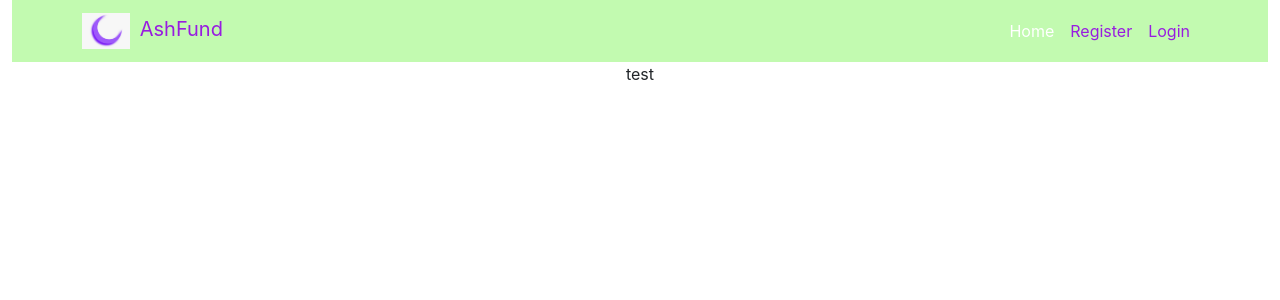
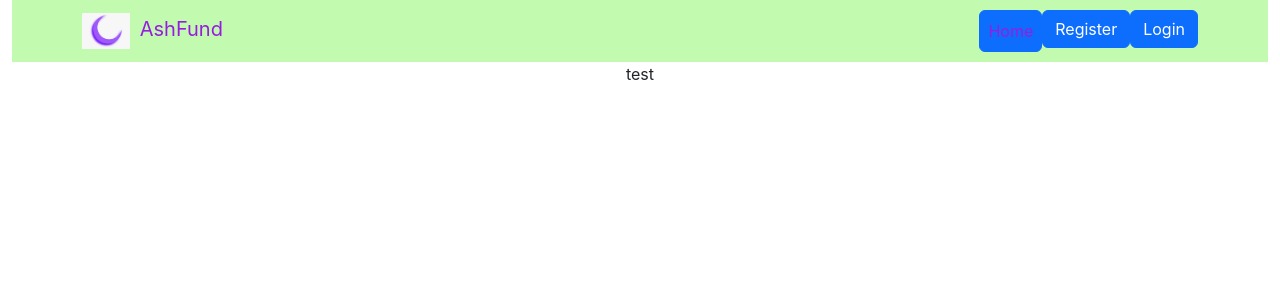
Before and after one commit to nathan-ashman/Funding_Dapp_Project, a React (Create React App) app in the folder react-funding-app/: page / in a window 1280 px wide. Shown: the top 300 px of the page. Built offline with nearby package versions, Linux system fonts and the light colour scheme.

Commit message:
start guest home buttons

```diff
--- a/react-funding-app/public/index.html
+++ b/react-funding-app/public/index.html
@@ -9,8 +9,12 @@
       name="description"
       content="Web site created using create-react-app"
     />
-    <link rel="apple-touch-icon" href="%PUBLIC_URL%/logo192.png" />
-    <link href="https://cdn.jsdelivr.net/npm/bootstrap@5.2.0/dist/css/bootstrap.min.css" rel="stylesheet" integrity="sha384-gH2yIJqKdNHPEq0n4Mqa/HGKIhSkIHeL5AyhkYV8i59U5AR6csBvApHHNl/vI1Bx" crossorigin="anonymous">
+    <link
+        href="https://cdn.jsdelivr.net/npm/bootstrap@5.2.0/dist/css/bootstrap.min.css"
+        rel="stylesheet"
+        integrity="sha384-gH2yIJqKdNHPEq0n4Mqa/HGKIhSkIHeL5AyhkYV8i59U5AR6csBvApHHNl/vI1Bx"
+        crossorigin="anonymous"
+    >
 
 
     <!--
--- a/react-funding-app/src/Dapp.css
+++ b/react-funding-app/src/Dapp.css
@@ -1,10 +1,11 @@
 .dapp-header {
-    /* background-color: rgb(194, 250, 176); */
     background-color: rgb(194, 250, 176);
 }
+
 .dapp-links {
     color: rgb(152, 28, 224);
 }
+
 .company {
     color: rgb(152, 28, 224);
     padding-left: 10px;
--- a/react-funding-app/src/Header.js
+++ b/react-funding-app/src/Header.js
@@ -1,5 +1,7 @@
+import Button from 'react-bootstrap/Button'
+
 function Header() {
-    return(
+    return (
         <nav class="navbar navbar-expand-lg navbar-dark static-top dapp-header">
             <div class="container">
                 <a class="navbar-brand" href="#">
@@ -9,23 +11,30 @@ function Header() {
                 <div class="collapse navbar-collapse" id="navbarSupportedContent">
                     <ul class="navbar-nav ms-auto">
                         <li class="nav-item">
-                            <a
-                                class="nav-link active dapp-links"
-                                aria-current="page"
-                                href="/"
+                            <Button
+                            as="a"
+                            className="nav-link dapp-links"
+                            href="/"
                             >
                                 Home
-                            </a>
+                            </Button>
                         </li>
                         <li class="nav-item">
-                            <a class="nav-link dapp-links" href="/register">
+                            <Button
+                            as="a"
+                            class="nav-link dapp-links"
+                            href="/register">
                                 Register
-                            </a>
+                            </Button>
                         </li>
                         <li class="nav-item">
-                            <a class="nav-link dapp-links" href="/login">
+                            <Button
+                            as="a"
+                            class="nav-link dapp-links"
+                            href="/login"
+                            >
                                 Login
-                            </a>
+                            </Button>
                         </li>
                     </ul>
                 </div>
```
